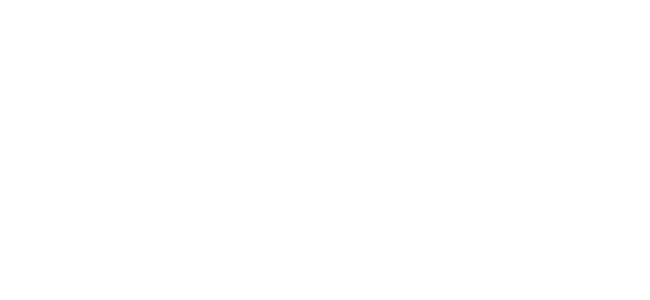
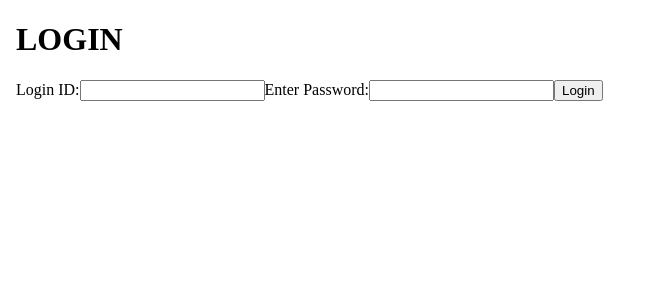
Before and after one commit to clarkhyde/workoutapp, a React (Create React App) app in the folder client/: page /login in a window 1280 px wide. Shown: the top 300 px of the page, without its empty margins (0-650 px from the left). Built offline with nearby package versions, Linux system fonts and the light colour scheme.

Commit message:
basic outline of login page and route created

```diff
--- a/client/src/App.js
+++ b/client/src/App.js
@@ -1,6 +1,7 @@
 import { BrowserRouter, Route, Switch } from 'react-router-dom';
 import LandingPage from './Components/LandingPage/LandingPage';
 import RegistrationPage from './Components/RegistrationPage/RegistrationPage';
+import LoginPage from './Components/LoginPage/LoginPage.js';
 
 function App() {
   return (
@@ -8,7 +9,8 @@
       <BrowserRouter>
         <Switch>
           <Route exact path = "/" component = {LandingPage}/>
-          <Route exact path = "/register" component = {RegistrationPage}/>
+          <Route path = "/register" component = {RegistrationPage}/>
+          <Route path = "/login" component = {LoginPage}/>
         </Switch>
       </BrowserRouter>
     </body>
--- a/client/src/Components/LoginPage/LoginPage.js
+++ b/client/src/Components/LoginPage/LoginPage.js
@@ -0,0 +1,42 @@
+
+import React from 'react';
+
+const LoginPage = () => {
+    return (
+        <div className = "">
+            <h1 className = "">LOGIN</h1>
+            <form>
+                <label
+                    className= ""
+                    htmlFor = "loginId"
+                >
+                    Login ID:
+                </label>
+                <input
+                    className= ""
+                    type = "text"
+                    name = "loginId"
+                />
+                <label
+                    className= ""
+                    htmlFor ="password"
+                >
+                    Enter Password:
+                </label>
+                <input
+                    className= ""
+                    type = "text"
+                    name = "password"
+                />
+                <button
+                    className = ""
+                    type = ""
+                >
+                    Login
+                </button>
+            </form>
+        </div>
+    );
+};
+
+export default LoginPage;
```
